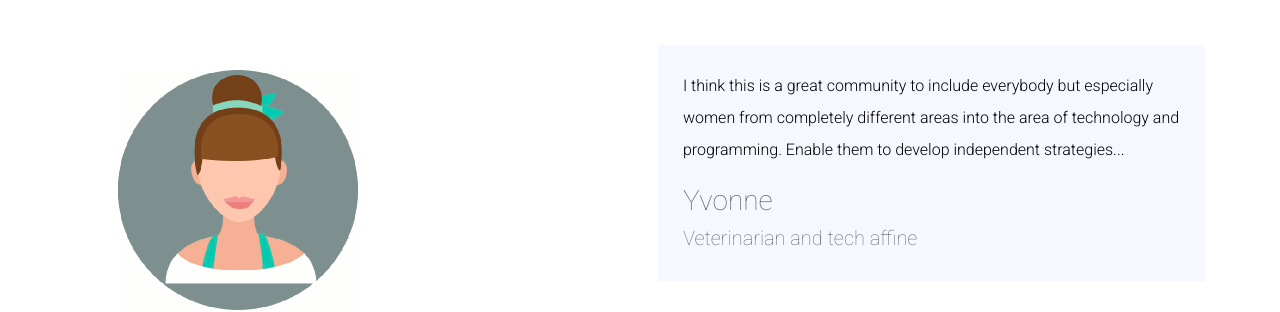
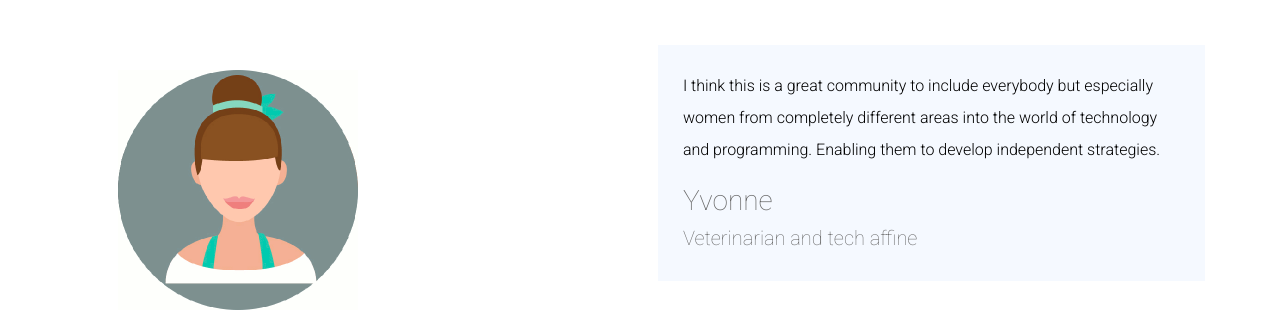
Before and after one commit to moinworld/wtm-website, a plain HTML site: page src/cat-y/community.html in a window 1280 px wide. Shown: the part 206-518 px from the top of the page. Drawn offline with Linux system fonts and the light colour scheme; files that its build step writes are made by us from their sources; files whose address does not match are found by name.

Commit message:
fixes of ending of sentence

```diff
--- a/src/cat-y/community.html
+++ b/src/cat-y/community.html
@@ -77,7 +77,7 @@
                         <!-- Column #2 -->
                         <div class="col span_1_of_2 col--last">
                             <blockquote>
-                            I think this is a great community to include everybody but especially women from completely different areas into the area of technology and programming. Enable them to develop independent strategies...
+                            I think this is a great community to include everybody but especially women from completely different areas into the world of technology and programming. Enabling them to develop independent strategies.
                                 <footer class="footer--blockquote">
                                     <cite class="cite">Yvonne<br><span class="job-title">Veterinarian and tech affine</span></cite>
                                 </footer>
```
